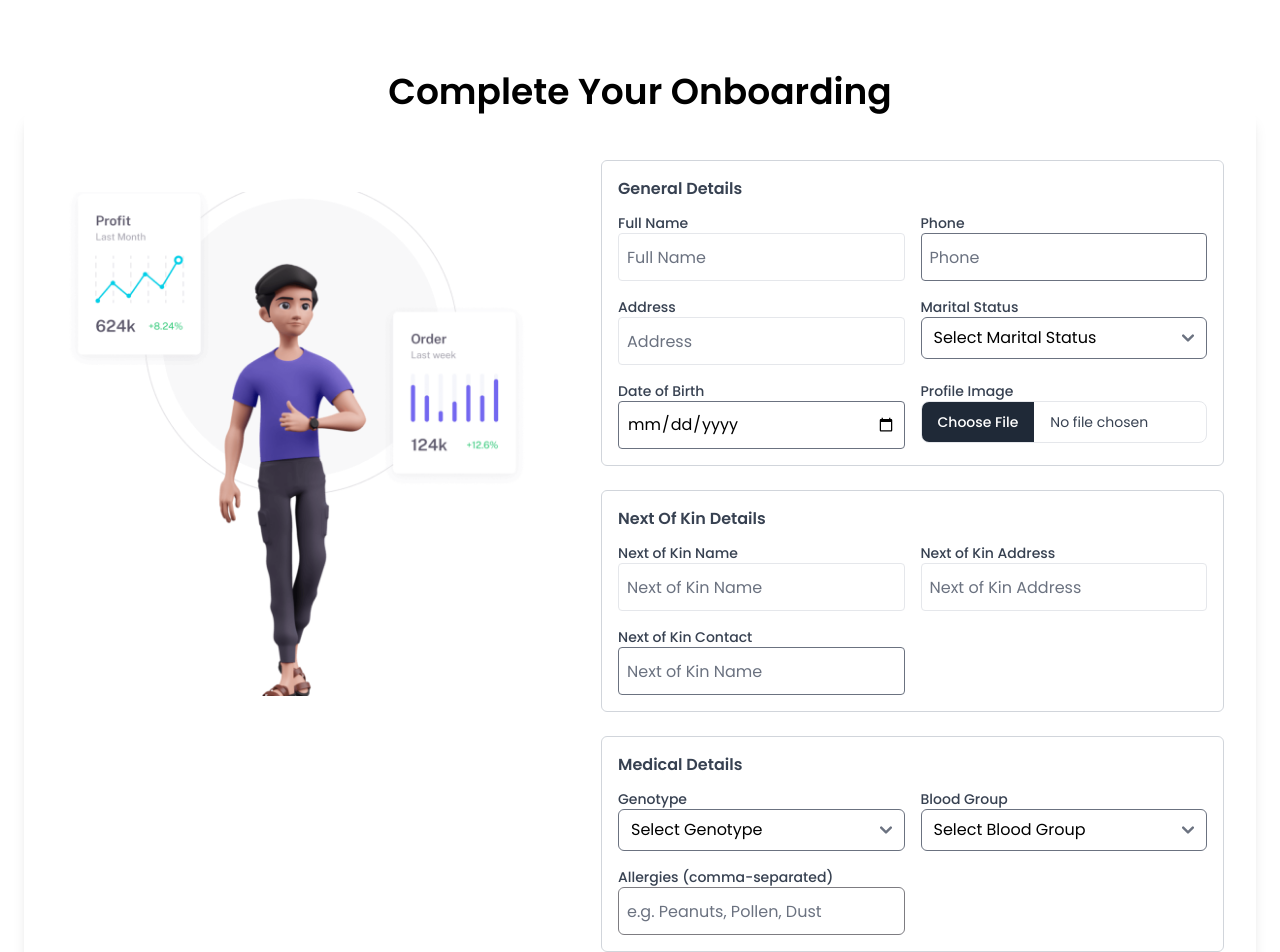
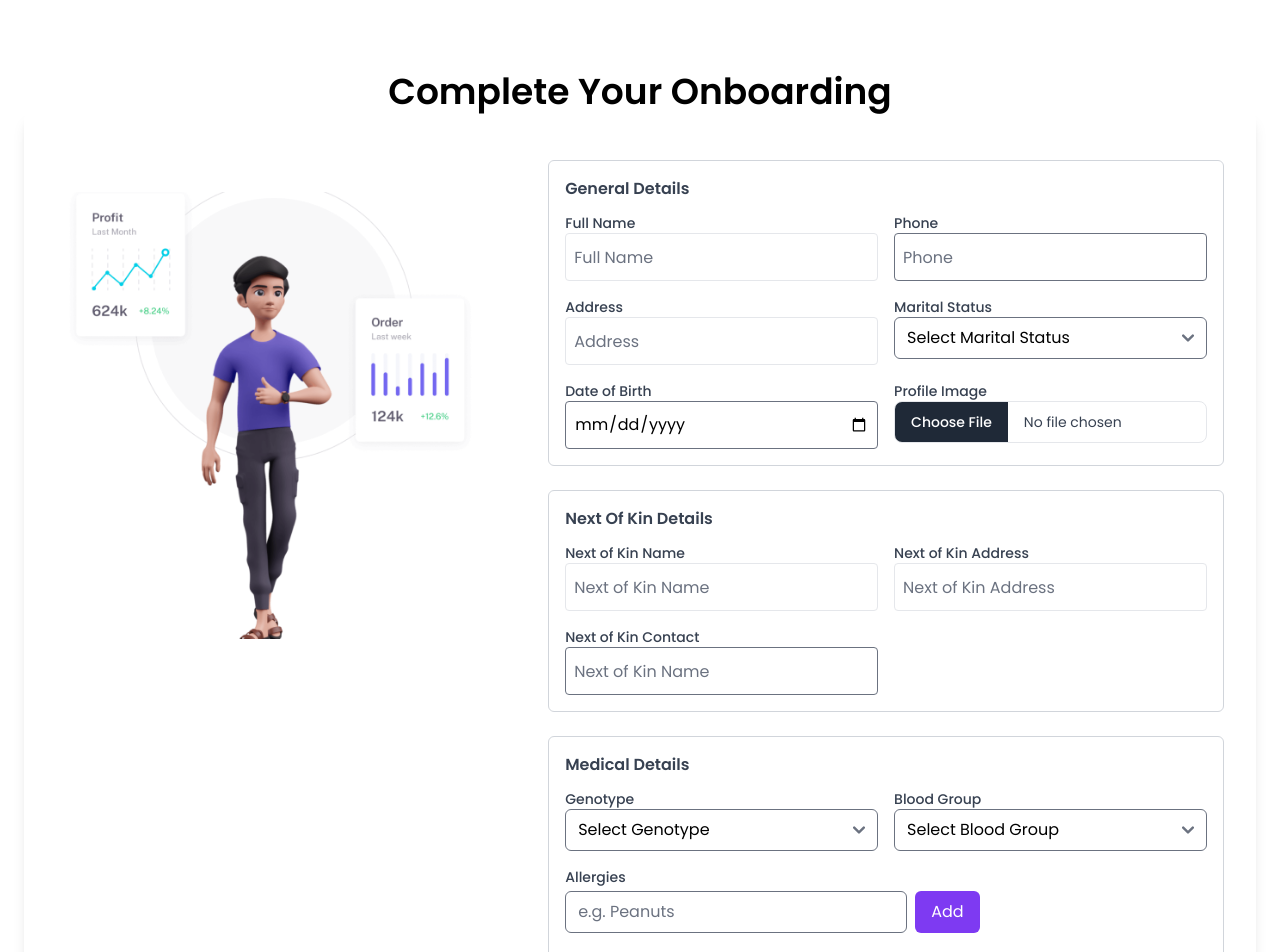
Before and after one commit to MigrationGFA/Staff-Dashboard-Frontend, a React (Vite) app: page /onboarding in a window 1280 px wide. Shown: the top 952 px of the page. Built offline with nearby package versions, Linux system fonts and the light colour scheme.

Commit message:
update onboarding and profile page

```diff
--- a/src/component/profile/ProfileForm.jsx
+++ b/src/component/profile/ProfileForm.jsx
@@ -147,12 +147,11 @@ const ProfileForm = () => {
       // }
       for (const key in formData) {
         if (key !== "newAllergy") {
-          data.append(
-            key,
-            Array.isArray(formData[key])
-              ? JSON.stringify(formData[key])
-              : formData[key]
-          );
+          if (Array.isArray(formData[key])) {
+            data.append(key, formData[key].length > 0 ? formData[key] : "");
+          } else {
+            data.append(key, formData[key]);
+          }
         }
       }
 
@@ -214,7 +213,7 @@ const ProfileForm = () => {
             General Details
           </h3>
 
-          <div className="grid grid-cols-1 md:grid-cols-2 gap-4">
+          <div className="grid grid-cols-1 md:grid-cols-2 gap-2 items-center">
             <div className="col-span-2 lg:col-span-1">
               <label className="block text-gray-600">Full Name</label>
               <input
@@ -333,7 +332,7 @@ const ProfileForm = () => {
           <h3 className="text-md font-semibold mb-3 text-gray-700">
             Next of kin Details
           </h3>
-          <div className="grid grid-cols-1 md:grid-cols-2 gap-4">
+          <div className="grid grid-cols-1 md:grid-cols-2 gap-2 items-center">
             <div className="col-span-2 lg:col-span-1">
               <label className="block text-gray-600">Next Of Kin Name</label>
               <input
@@ -377,7 +376,7 @@ const ProfileForm = () => {
             Medical Details
           </h3>
 
-          <div className="grid grid-cols-1 md:grid-cols-2 gap-4">
+          <div className="grid grid-cols-1 md:grid-cols-2 gap-2 items-center">
             {/* Genotype */}
             <div className="col-span-2 lg:col-span-1">
               <label className="block text-gray-600">Genotype</label>
--- a/src/pages/authentication/Onboarding.jsx
+++ b/src/pages/authentication/Onboarding.jsx
@@ -14,6 +14,9 @@ import { FaSpinner } from "react-icons/fa";
 const Onboarding = () => {
   const [isSubmitting, setIsSubmitting] = useState(false);
   const [profileImage, setProfileImage] = useState(null);
+
+  const [allergyInput, setAllergyInput] = useState("");
+  const [allergiesList, setAllergiesList] = useState([]);
 
   const navigate = useNavigate();
   const dispatch = useDispatch();
@@ -135,6 +138,22 @@ const Onboarding = () => {
       };
       reader.readAsDataURL(file);
     }
+  };
+
+  const handleAddAllergy = () => {
+    const trimmed = allergyInput.trim();
+    if (trimmed && !allergiesList.includes(trimmed)) {
+      const updatedAllergies = [...allergiesList, trimmed];
+      setAllergiesList(updatedAllergies);
+      setValue("allergies", updatedAllergies);
+      setAllergyInput("");
+    }
+  };
+
+  const handleRemoveAllergy = (item) => {
+    const updatedAllergies = allergiesList.filter((i) => i !== item);
+    setAllergiesList(updatedAllergies);
+    setValue("allergies", updatedAllergies);
   };
 
   const onError = (errors) => {
@@ -367,24 +386,45 @@ const Onboarding = () => {
               </div>
 
               <div>
-                <label
-                  htmlFor="allergies"
-                  className="block text-sm font-medium text-gray-700"
-                >
-                  Allergies (comma-separated)
+                <label className="block text-sm font-medium text-gray-700 mb-1">
+                  Allergies
                 </label>
-                <LongInputWithPlaceholder
-                  id="allergies"
-                  placeholder="e.g. Peanuts, Pollen, Dust"
-                  onChange={(e) => {
-                    const allergiesArray = e.target.value
-                      .split(",")
-                      .map((item) => item.trim())
-                      .filter(Boolean);
-                    setValue("allergies", allergiesArray);
-                  }}
-                  className="border rounded-md border-primary5"
-                />
+                <div className="flex gap-2 mb-2">
+                  <input
+                    type="text"
+                    value={allergyInput}
+                    onChange={(e) => setAllergyInput(e.target.value)}
+                    placeholder="e.g. Peanuts"
+                    className="flex-1 px-3 py-2 border rounded-md"
+                  />
+                  <button
+                    type="button"
+                    onClick={handleAddAllergy}
+                    className="px-4 py-2 text-white bg-purple-600 rounded-md"
+                  >
+                    Add
+                  </button>
+                </div>
+
+                {allergiesList.length > 0 && (
+                  <div className="flex flex-wrap gap-2">
+                    {allergiesList.map((item, index) => (
+                      <span
+                        key={index}
+                        className="flex items-center px-2 py-1 text-sm bg-purple-100 text-purple-700 rounded-full"
+                      >
+                        {item}
+                        <button
+                          type="button"
+                          onClick={() => handleRemoveAllergy(item)}
+                          className="ml-2 text-purple-600 hover:text-red-500"
+                        >
+                          ×
+                        </button>
+                      </span>
+                    ))}
+                  </div>
+                )}
               </div>
             </div>
           </div>
```
